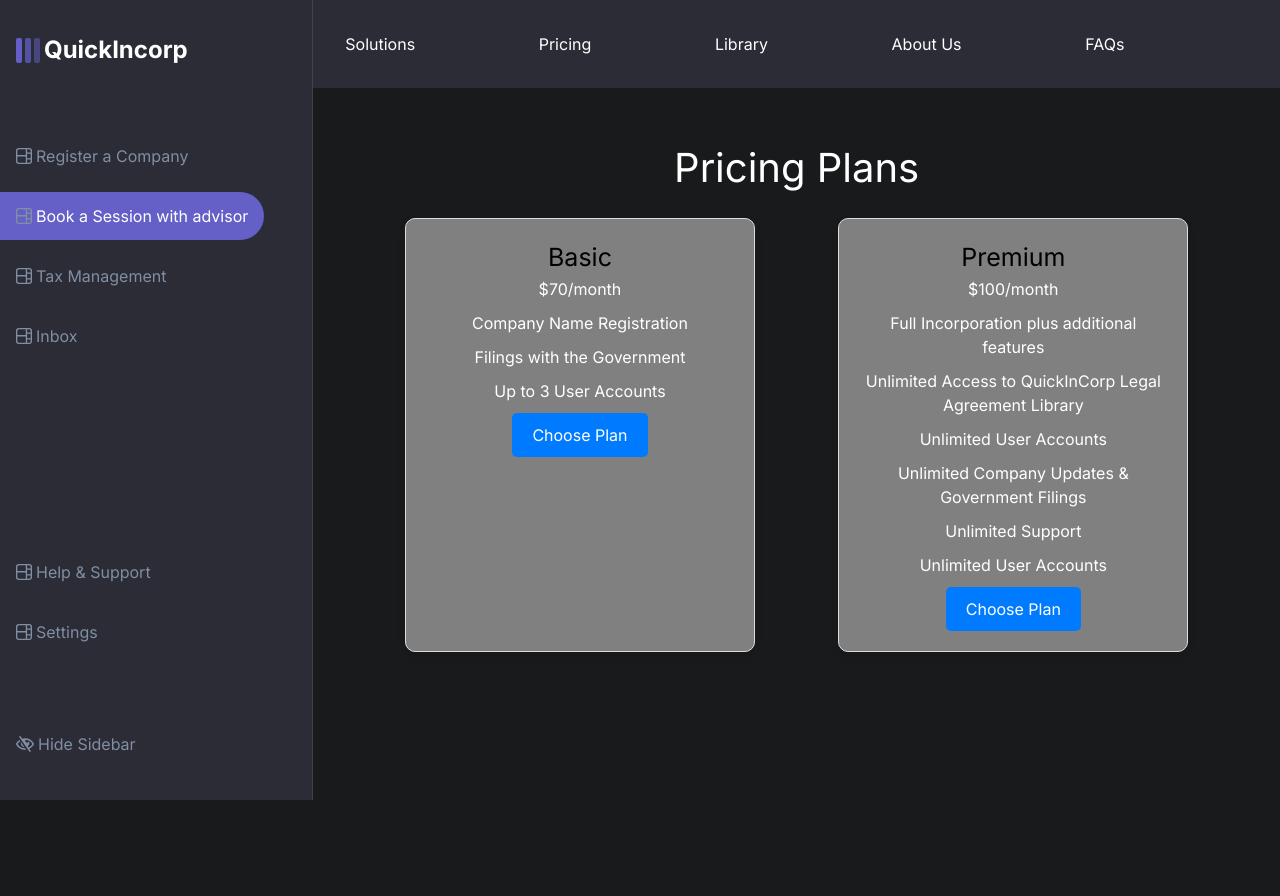
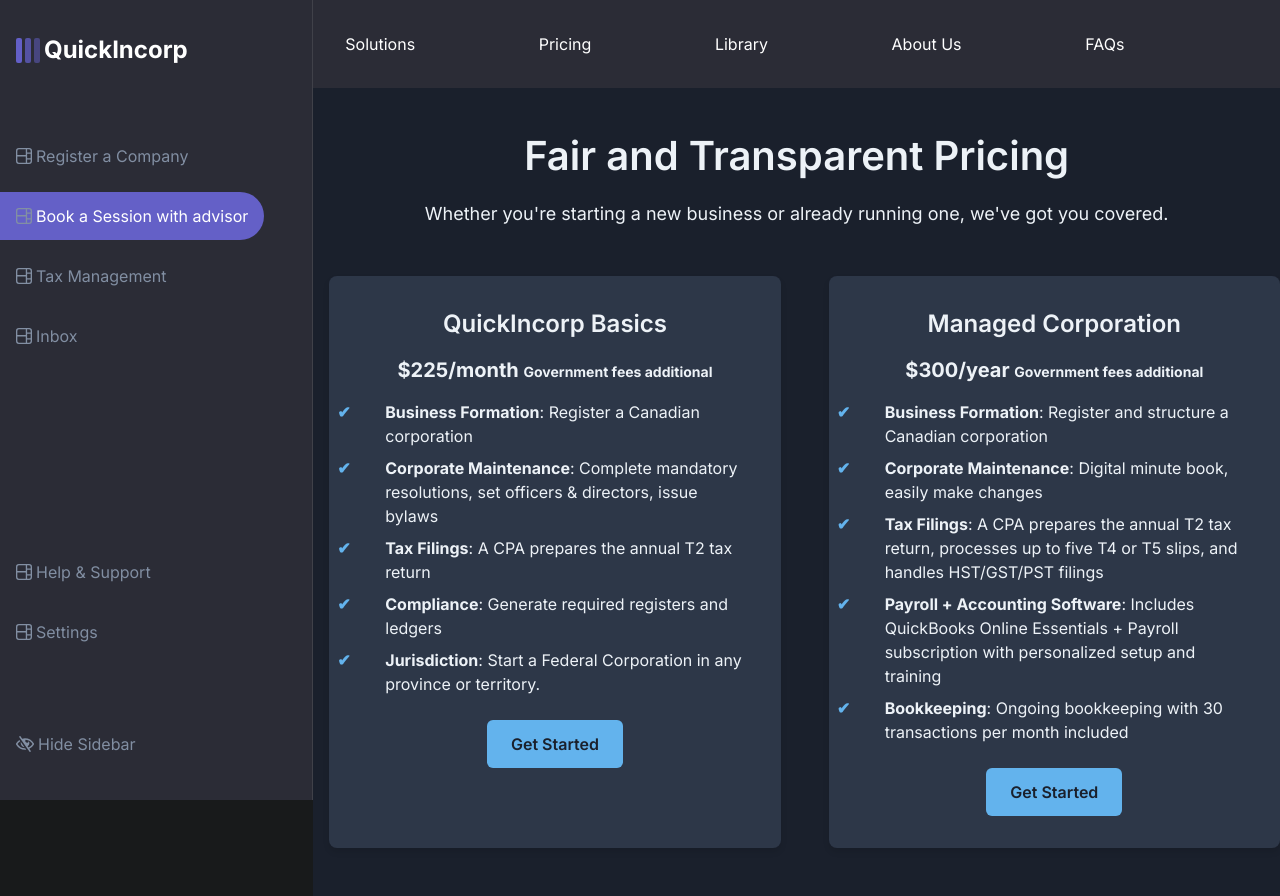
Before and after one commit to ksingh62/quick-incorp-app, a Next.js app: page /prototype/pricing in a window 1280 px wide. Before the commit the page ends 800 px from the top, so only its background shows below. Built offline with nearby package versions, Linux system fonts and the light colour scheme; no server answers.

Commit message:
updates to pricing page

```diff
--- a/src/app/prototype/pricing/page.js
+++ b/src/app/prototype/pricing/page.js
@@ -1,44 +1,103 @@
+"use client";
 import React from "react";
-import Layout from "../../../components/Layout";
 import "./pricing.css";
+import Layout from "@/components/Layout";
+import { useRouter } from "next/navigation";
 
-const PricingPage = () => {
+const Pricing = () => {
+  const router = useRouter();
+
+  const handleGetStarted = () => {
+    router.push("/prototype/form");
+  };
+
   return (
     <Layout>
-      <div className="pricing-container">
-        <h1>Pricing Plans</h1>
-        <div className="pricing-cards">
-          <div className="pricing-card">
-            <h2>Basic</h2>
-            <p>$70/month</p>
-            <ul>
-              <li>Company Name Registration</li>
-              <li>Filings with the Government</li>
-              <li>Up to 3 User Accounts</li>
-            </ul>
-            <a href="/prototype/pricing/basic-details.js">
-              <button>Choose Plan</button>
-            </a>
-          </div>
-          <div className="pricing-card">
-            <h2>Premium</h2>
-            <p>$100/month</p>
-            <ul>
-              <li>Full Incorporation plus additional features</li>
-              <li>Unlimited Access to QuickInCorp Legal Agreement Library</li>
-              <li>Unlimited User Accounts</li>
-              <li>Unlimited Company Updates & Government Filings</li>
-              <li>Unlimited Support</li>
-              <li>Unlimited User Accounts</li>
-            </ul>
-            <a href="/prototype/pricing/basic-details.js">
-              <button>Choose Plan</button>
-            </a>
+      <section className="pricing-section bg-gray-900 text-gray-100 py-12">
+        <div className="container mx-auto text-center">
+          <h2 className="text-4xl font-semibold mb-6">
+            Fair and Transparent Pricing
+          </h2>
+          <p className="text-lg mb-12">
+            Whether you're starting a new business or already running one, we've
+            got you covered.
+          </p>
+          <div className="flex flex-col md:flex-row justify-center space-y-8 md:space-y-0 md:space-x-8">
+            <div className="plan bg-gray-800 p-8 rounded-lg shadow-lg w-full md:w-1/3">
+              <h3 className="text-2xl font-semibold mb-4">
+                QuickIncorp Basics
+              </h3>
+              <p className="text-xl font-bold mb-4">
+                $225/month{" "}
+                <span className="text-sm">Government fees additional</span>
+              </p>
+              <ul className="text-left space-y-2 mb-6">
+                <li>
+                  <strong>Business Formation</strong>: Register a Canadian
+                  corporation
+                </li>
+                <li>
+                  <strong>Corporate Maintenance</strong>: Complete mandatory
+                  resolutions, set officers & directors, issue bylaws
+                </li>
+                <li>
+                  <strong>Tax Filings</strong>: A CPA prepares the annual T2 tax
+                  return
+                </li>
+                <li>
+                  <strong>Compliance</strong>: Generate required registers and
+                  ledgers
+                </li>
+                <li>
+                  <strong>Jurisdiction</strong>: Start a Federal Corporation in
+                  any province or territory.
+                </li>
+              </ul>
+              <button onClick={handleGetStarted} className="btn">
+                Get Started
+              </button>
+            </div>
+            <div className="plan bg-gray-800 p-8 rounded-lg shadow-lg w-full md:w-1/3">
+              <h3 className="text-2xl font-semibold mb-4">
+                Managed Corporation
+              </h3>
+              <p className="text-xl font-bold mb-4">
+                $300/year{" "}
+                <span className="text-sm">Government fees additional</span>
+              </p>
+              <ul className="text-left space-y-2 mb-6">
+                <li>
+                  <strong>Business Formation</strong>: Register and structure a
+                  Canadian corporation
+                </li>
+                <li>
+                  <strong>Corporate Maintenance</strong>: Digital minute book,
+                  easily make changes
+                </li>
+                <li>
+                  <strong>Tax Filings</strong>: A CPA prepares the annual T2 tax
+                  return, processes up to five T4 or T5 slips, and handles
+                  HST/GST/PST filings
+                </li>
+                <li>
+                  <strong>Payroll + Accounting Software</strong>: Includes
+                  QuickBooks Online Essentials + Payroll subscription with
+                  personalized setup and training
+                </li>
+                <li>
+                  <strong>Bookkeeping</strong>: Ongoing bookkeeping with 30
+                  transactions per month included
+                </li>
+              </ul>
+              <button onClick={handleGetStarted} className="btn">
+                Get Started
+              </button>
+            </div>
           </div>
         </div>
-      </div>
+      </section>
     </Layout>
   );
 };
 
-export default PricingPage;
+export default Pricing;
--- a/src/app/prototype/pricing/pricing.css
+++ b/src/app/prototype/pricing/pricing.css
@@ -1,56 +1,89 @@
-.pricing-container {
-    text-align: center;
-    padding: 50px;
-  }
-  .pricing-container h1 {
-    margin-top: 0;
-    color:white;
-    font-size: 40px;
-  }
-  .pricing-cards {
-    display: flex;
-    justify-content: space-around;
-    margin-top: 20px;
-    background-attachment: fixed;
+.pricing-section {
+  background-color: #1a202c;
+  color: #edf2f7;
+  padding: 3rem 0;
+}
 
-  }
-  .pricing-card {
-    background-color: grey;
-    border: 1px solid #ddd;
-    border-radius: 10px;
-    padding: 20px;
-    width: 350px;
-    box-shadow: 0 4px 8px rgba(0, 0, 0, 0.1);
+.pricing-section .container {
+  max-width: 1200px;
+  margin: 0 auto;
+}
 
-  }
+.pricing-section h2 {
+  font-size: 2.5rem;
+  font-weight: 600;
+  margin-bottom: 1.5rem;
+}
 
-  .pricing-card h2 {
-    margin-top: 0;
-    color: black;
-    font-size: 25px;
-    font-style: bold;
-  }
+.pricing-section p {
+  font-size: 1.125rem;
+  margin-bottom: 3rem;
+}
 
-  .pricing-card ul {
-    list-style: none;
-    padding: 0;
+.plan {
+  background-color: #2d3748;
+  padding: 2rem;
+  border-radius: 0.5rem;
+  box-shadow: 0 4px 6px rgba(0, 0, 0, 0.1);
+  width: 100%;
+  margin: 0 1rem;
+  transition: transform 0.3s, box-shadow 0.3s;
+}
 
-  }
+.plan:hover {
+  transform: translateY(-10px);
+  box-shadow: 0 6px 12px rgba(0, 0, 0, 0.15);
+}
 
-  .pricing-card ul li {
-    margin: 10px 0;
+.plan h3 {
+  font-size: 1.5rem;
+  font-weight: 600;
+  margin-bottom: 1rem;
+}
 
-  }
+.plan p {
+  font-size: 1.25rem;
+  font-weight: 700;
+  margin-bottom: 1rem;
+}
 
-  .pricing-card button {
-    background-color: #007bff;
-    color: white;
-    border: none;
-    padding: 10px 20px;
-    border-radius: 5px;
-    cursor: pointer;
-  }
+.plan ul {
+  text-align: left;
+  list-style-type: none;
+  padding-left: 0;
+  margin-bottom: 1.5rem;
+}
 
-  .pricing-card button:hover {
-    background-color: #0056b3;
-  }
+.plan ul li {
+  margin-bottom: 0.5rem;
+  position: relative;
+  padding-left: 1.5rem;
+}
+
+.plan ul li::before {
+  content: "✔";
+  color: #63b3ed;
+  font-weight: bold;
+  display: inline-block;
+  width: 1em;
+  margin-left: -1.5em;
+  position: absolute;
+  left: 0;
+}
+
+.btn {
+  display: inline-block;
+  padding: 0.75rem 1.5rem;
+  background-color: #63b3ed;
+  color: #1a202c;
+  font-size: 1rem;
+  font-weight: 600;
+  border-radius: 0.375rem;
+  text-decoration: none;
+  transition: background-color 0.3s, transform 0.3s;
+}
+
+.btn:hover {
+  background-color: #4299e1;
+  transform: translateY(-2px);
+}
```
